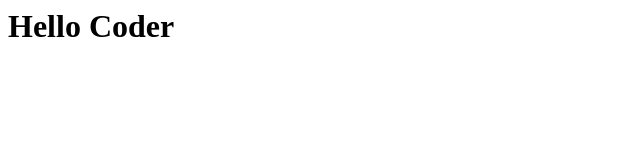
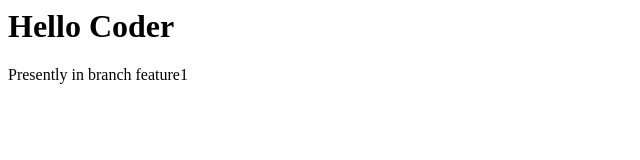
Before and after one commit to Disha700/localRepo, a plain HTML site: page index.html in a window 1280 px wide. Shown: the whole page, without its empty margins (0-640 px from the left). Drawn offline with Linux system fonts and the light colour scheme.

Commit message:
added new branch

```diff
--- a/index.html
+++ b/index.html
@@ -1 +1,2 @@
 <h1>Hello Coder</h1>
+<p>Presently in branch feature1</p>
```
